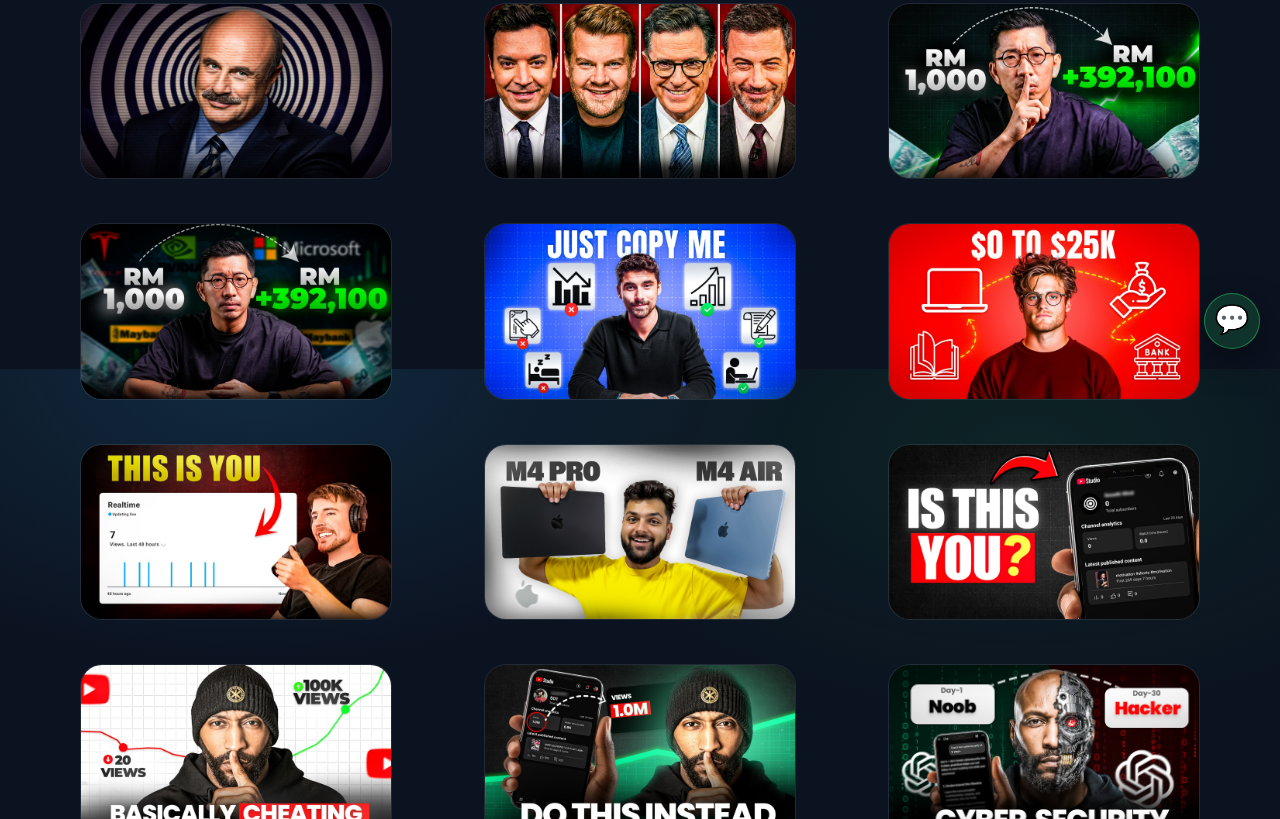
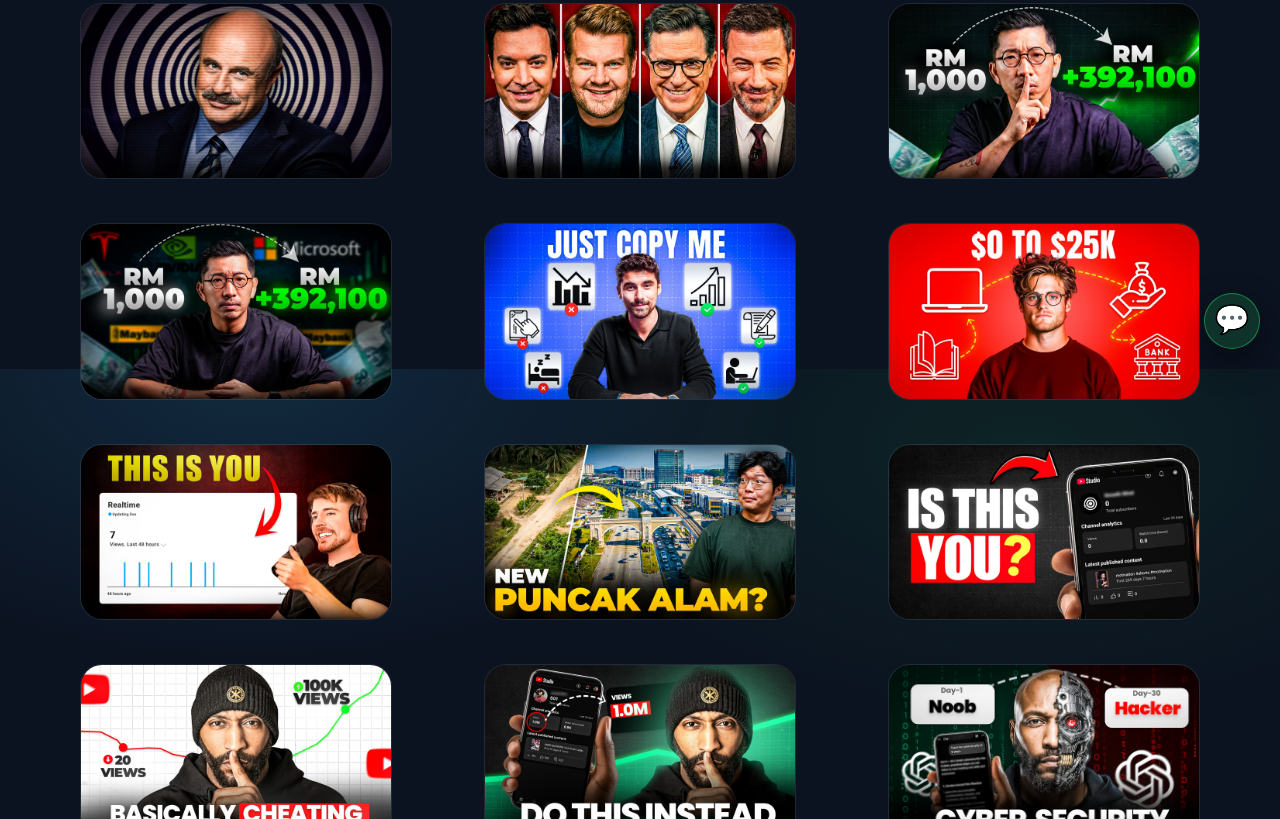
Before and after one commit to lutfurrahman9/lutfurcreates, a plain HTML site: page thumbnails.html in a window 1280 px wide. Shown: the part 431-1250 px from the top of the page. Drawn offline with Linux system fonts and the light colour scheme.

Commit message:
Update thumbnails.html

```diff
--- a/thumbnails.html
+++ b/thumbnails.html
@@ -53,7 +53,7 @@
         <figure class="thumbCard"><img src="thumbnails/8.jpeg" alt="Thumbnail sample 20"></figure>
         <figure class="thumbCard"><img src="thumbnails/9.jpeg" alt="Thumbnail sample 21"></figure>
         <figure class="thumbCard"><img src="thumbnails/10.jpeg" alt="Thumbnail sample 22"></figure>
-        <figure class="thumbCard"><img src="thumbnails/11.jpeg" alt="Thumbnail sample 13"></figure>
+        <figure class="thumbCard"><img src="thumbnails/31.jpeg" alt="Thumbnail sample 13"></figure>
         <figure class="thumbCard"><img src="thumbnails/12.jpeg" alt="Thumbnail sample 14"></figure>
         <figure class="thumbCard"><img src="thumbnails/13.jpeg" alt="Thumbnail sample 15"></figure>
         <figure class="thumbCard"><img src="thumbnails/14.jpeg" alt="Thumbnail sample 16"></figure>
```
